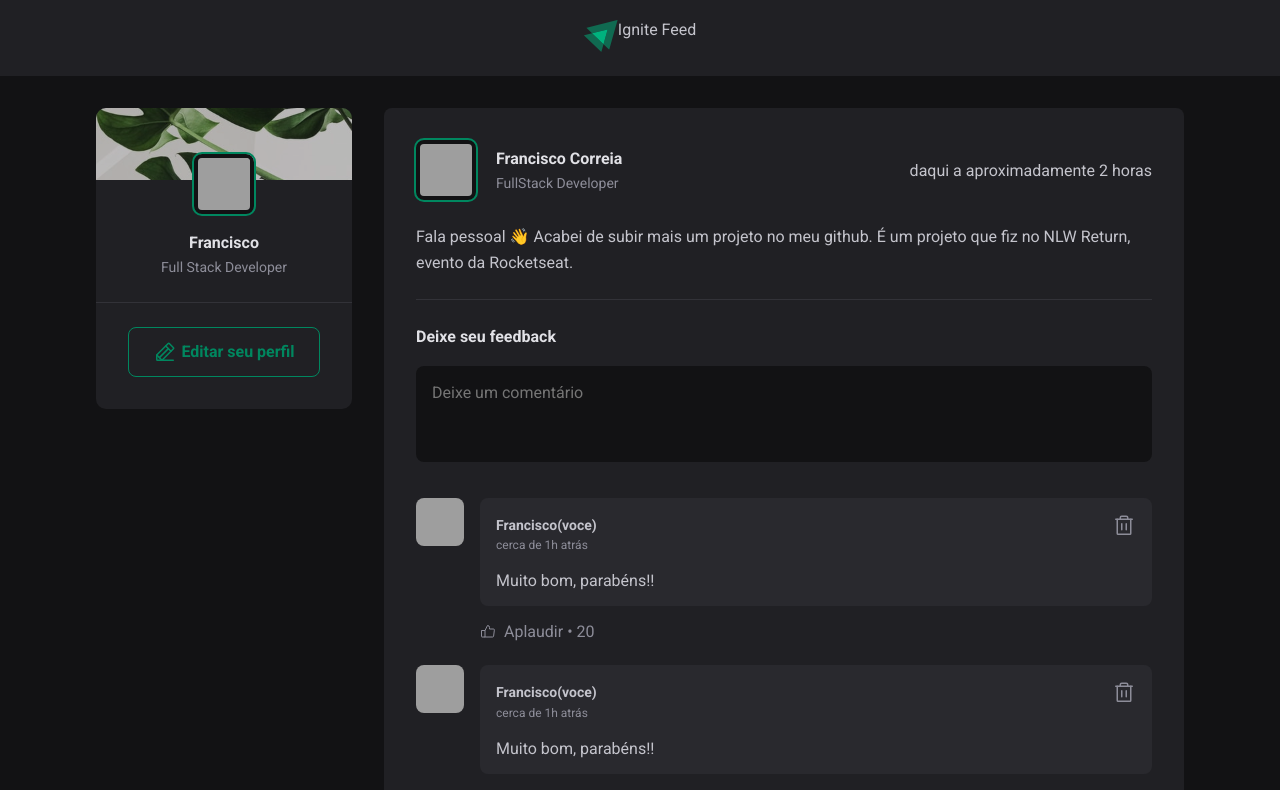
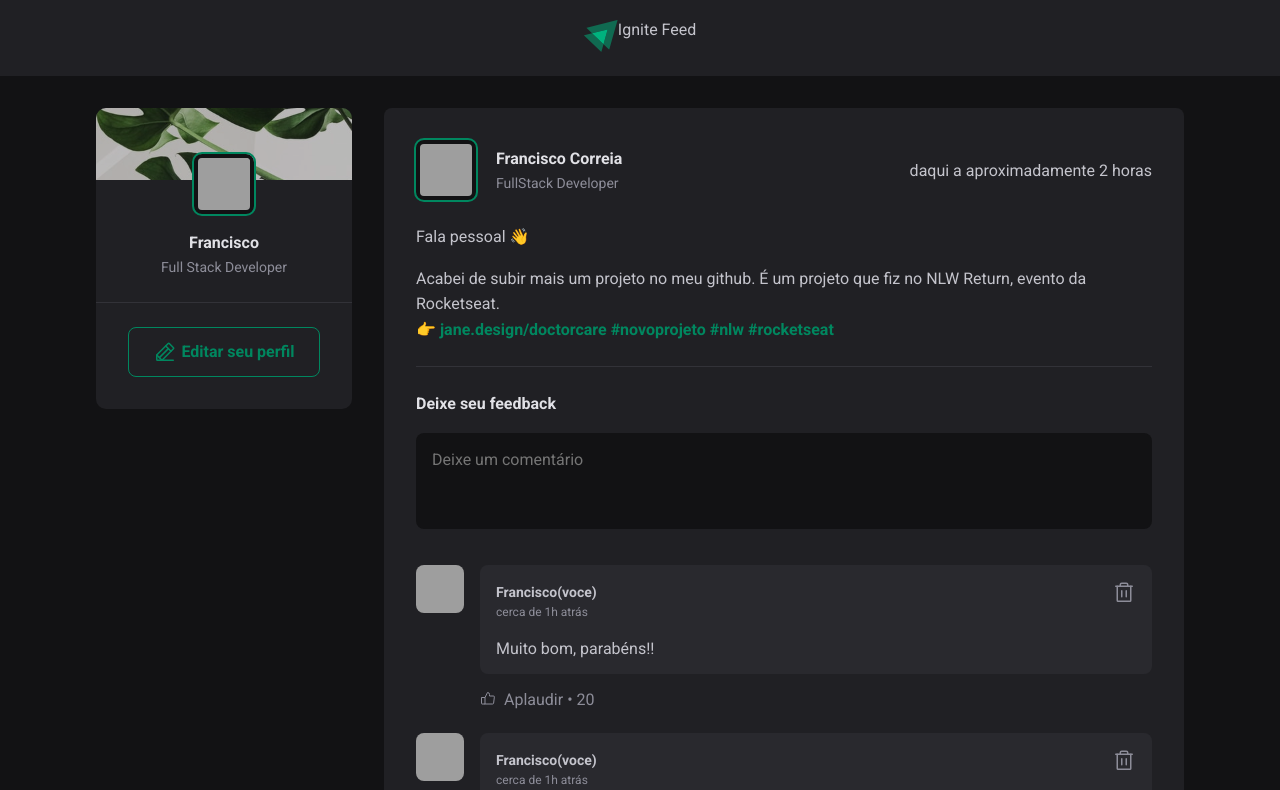
Before and after one commit to fcorreia18/ignite-feed, a React (Vite) app: page / in a window 1280 px wide. Shown: the top 790 px of the page. Built offline with nearby package versions, Linux system fonts and the light colour scheme; grey boxes are pictures that could not be loaded.

Commit message:
feat: refactor post and app components

```diff
--- a/src/App.tsx
+++ b/src/App.tsx
@@ -11,8 +11,34 @@ const posts: PostProps[] = [
       name: "Francisco Correia",
       role: "FullStack Developer"
     },
-  content: `Fala pessoal 👋  Acabei de subir mais um projeto no meu github. É um projeto que fiz no
-   NLW Return, evento da Rocketseat.`,
+    content: [
+      {
+        type: "paragraph",
+        content: `Fala pessoal 👋`,
+      },
+      {
+        type:"paragraph",
+        content:`Acabei de subir mais um projeto no meu github. É um projeto que fiz no
+        NLW Return, evento da Rocketseat.
+        `
+      },
+      {
+        type: "link",
+        content: `👉 jane.design/doctorcare`,
+      },
+      {
+        type: "link",
+        content: `#novoprojeto`,
+      },
+      {
+        type: "link",
+        content: `#nlw`,
+      },
+      {
+        type: "link",
+        content: `#rocketseat`,
+      },
+    ],
     publishedAt: new Date("2023-02-07 10:10")
   },
   {
@@ -22,8 +48,34 @@ const posts: PostProps[] = [
       name: "Pedro Makengo",
       role: "FullStack Developer"
     },
-  content: [`Fala pessoal 👋  Acabei de subir mais um projeto no meu github. É um projeto que fiz no
-  NLW Return, evento da Rocketseat.`],
+    content: [
+      {
+        type: "paragraph",
+        content: `Fala pessoal 👋`,
+      },
+      {
+        type:"paragraph",
+        content:`Acabei de subir mais um projeto no meu github. É um projeto que fiz no
+        NLW Return, evento da Rocketseat.
+        `
+      },
+      {
+        type: "link",
+        content: `👉 jane.design/doctorcare `,
+      },
+      {
+        type: "link",
+        content: `#novoprojeto`,
+      },
+      {
+        type: "link",
+        content: `#nlw`,
+      },
+      {
+        type: "link",
+        content: `#rocketseat`,
+      },
+    ],
     publishedAt: new Date("2023-02-07 10:10")
   }
 
@@ -35,14 +87,14 @@ function App() {
       <div className={styles.wrapper}>
         <Sidebar />
         <main >
-          {posts? posts.map((post)=>{
+          {posts ? posts.map((post) => {
             return <Post
               key={post.id}
               author={post.author}
               content={post.content}
               publishedAt={post.publishedAt}
             />;
-          }): "Sem posts disponíveis"}
+          }) : "Sem posts disponíveis"}
 
         </main>
       </div>
--- a/src/components/Post.tsx
+++ b/src/components/Post.tsx
@@ -10,7 +10,10 @@ export interface PostProps {
         name:string;
         role:string
     },
-    content: string[]|string,
+    content: {
+        type:string,
+        content:string;
+    }[]
     publishedAt: Date;
 }
 export const Post: React.FC<PostProps> = ({ author, content, publishedAt }) => {
@@ -41,7 +44,9 @@ export const Post: React.FC<PostProps> = ({ author, content, publishedAt }) => {
                 </header>
                 <div className={styles.content}>
                     {
-                    content instanceof Array ? content.concat().join(""):content
+                    content.map((line)=>{
+                        return line.type ==="paragraph"? <p>{line.content}</p> : <a href="#"> {line.content} </a>
+                    })
                 }
                 </div>
 
```
Lines whose indentation alone changed are shown as unchanged.
